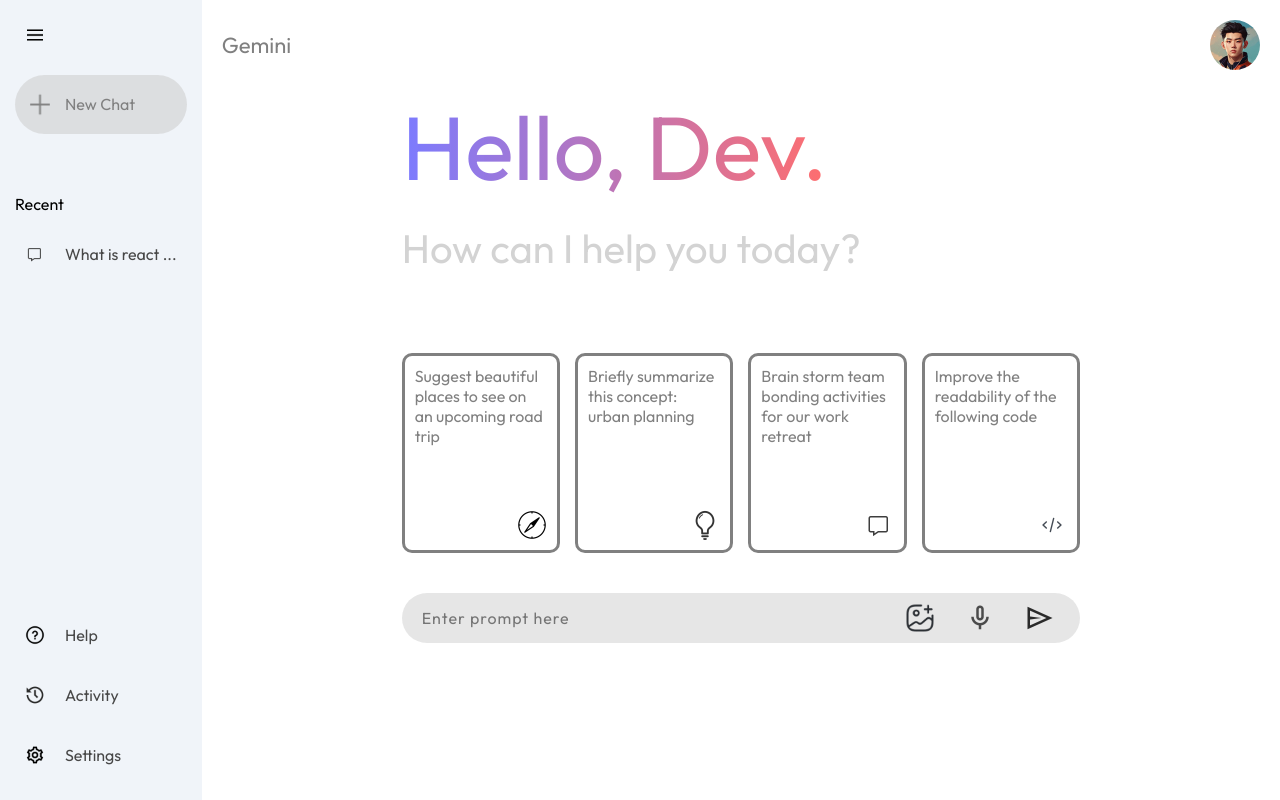
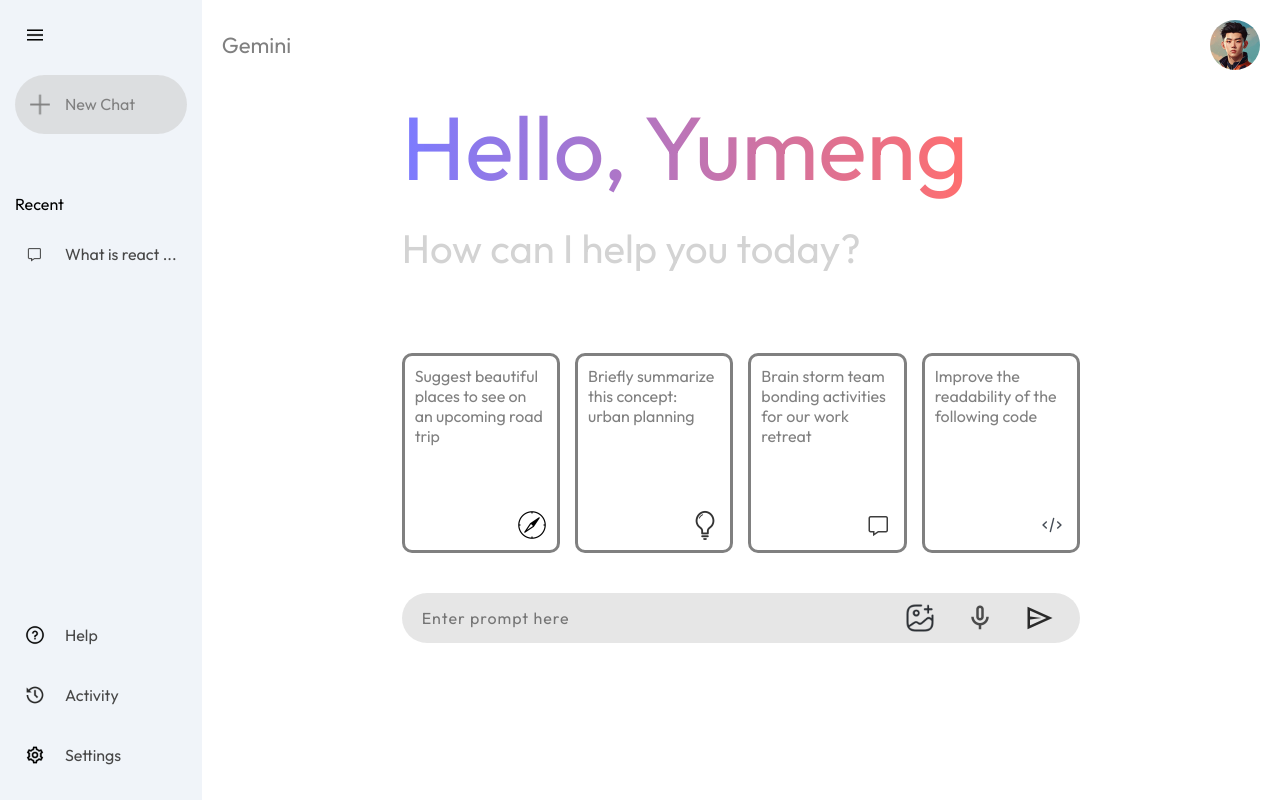
Before and after one commit to YumengLiu6044/gemini-clone, a React (Vite) app: page / in a window 1280 px wide. Built offline with nearby package versions, Linux system fonts and the light colour scheme.

Commit message:
ui fixes

```diff
--- a/src/components/Main/Main.css
+++ b/src/components/Main/Main.css
@@ -1,7 +1,6 @@
 .main {
   flex: 1;
   min-height: 100vh;
-  padding-bottom: 15vh;
   position: relative;
 }
 
@@ -21,6 +20,9 @@
 }
 
 .main .main-container {
+  display: flex;
+  flex-direction: column;
+  justify-content: space-between;
   padding: 0px 200px;
   margin: auto;
 }
@@ -118,6 +120,8 @@
 .input-area .trailing-symbols img {
   width: 40px;
   padding: 5px;
+  overflow: visible;
+  border-radius: 50%;
   transition: all 0.2s ease-in-out;
 }
 
--- a/src/components/Main/Main.tsx
+++ b/src/components/Main/Main.tsx
@@ -13,7 +13,7 @@
       <div className="main-container">
         <div className="greet">
           <p>
-            <span>Hello, Dev.</span>
+            <span>Hello, Yumeng</span>
           </p>
           <p>How can I help you today?</p>
         </div>
```
